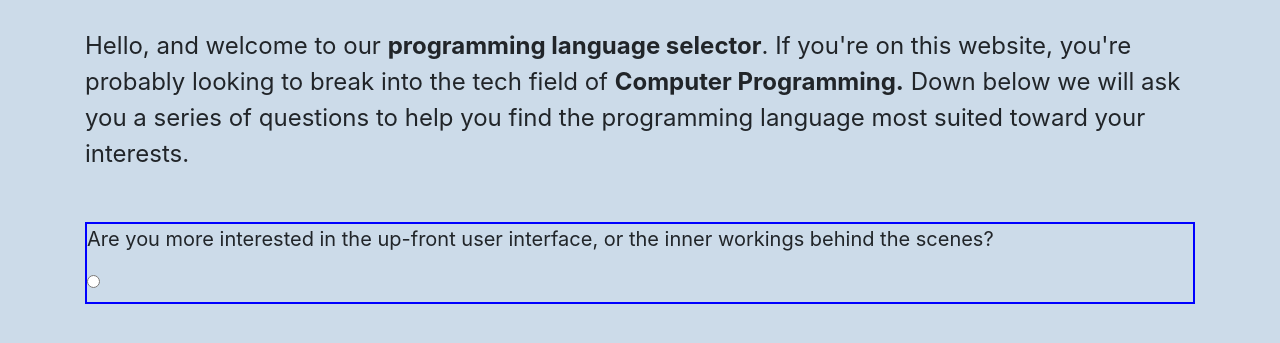
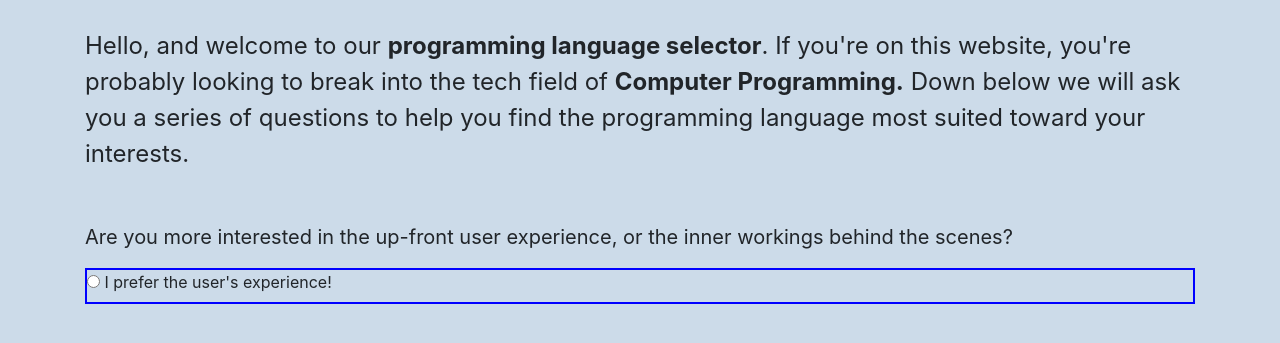
Before and after one commit to jarretjeter/programming-language-suggester, a plain HTML site: page index.html in a window 1280 px wide. Shown: the part 95-438 px from the top of the page. Drawn offline with Linux system fonts and the light colour scheme.

Commit message:
WIP working on questions

```diff
--- a/index.html
+++ b/index.html
@@ -14,10 +14,11 @@
 
     <div class="form-group">
       <form id="questions">
+        <p>Are you more interested in the up-front user experience, or the inner workings behind the scenes?</p>
         <div class="radio">
-        <p>Are you more interested in the up-front user interface, or the inner workings behind the scenes?</p>
         <label>
-          <input type="radio">
+          <input type="radio" name="ui-back-end">
+          I prefer the user's experience!
         </label>
       </div>
       </form>
```
